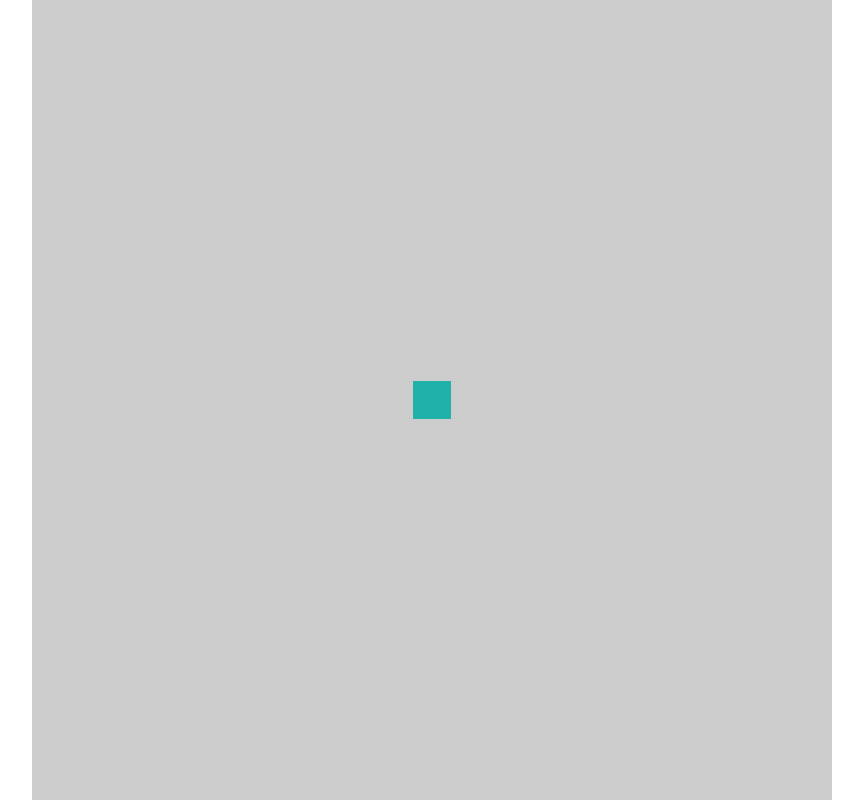
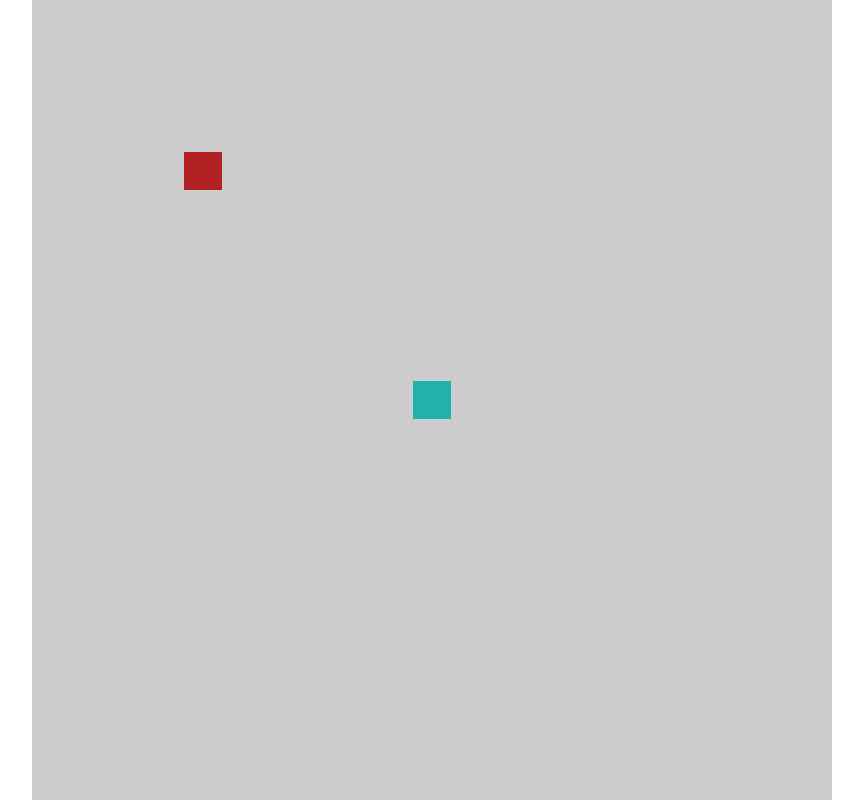
Before and after one commit to gumgumcode/mini-projects, a plain HTML site: page p4-js-snake-game/index.html in a window 1280 px wide. Shown: the whole page, without its empty margins (208-1071 px from the left). Drawn offline with Linux system fonts and the light colour scheme.

Commit message:
add food to the game

```diff
--- /dev/null
+++ b/p4-js-snake-game/modules/food.js
@@ -0,0 +1,12 @@
+let food = { x: 5, y: 5 }
+
+export function update() {
+}
+
+export function draw(gameBoard) {
+    const foodElement = document.createElement('div')
+    foodElement.style.gridRowStart = food.y
+    foodElement.style.gridColumnStart = food.x
+    foodElement.classList.add('food')
+    gameBoard.appendChild(foodElement)
+}
--- a/p4-js-snake-game/modules/game.js
+++ b/p4-js-snake-game/modules/game.js
@@ -1,4 +1,5 @@
 import { SNAKE_SPEED, update as updateSnake, draw as drawSnake } from './snake.js'
+import { update as updateFood, draw as drawFood } from './food.js'
 
 const gameBoard = document.getElementById('game-board')
 let lastRenderTime = 0
@@ -23,9 +24,11 @@ window.requestAnimationFrame(main) // kickstart the recursive animation
 
 function update() {
     updateSnake()
+    updateFood()
 }
 
 function draw() {
     gameBoard.innerHTML = ''
     drawSnake(gameBoard)
+    drawFood(gameBoard)
 }
--- a/p4-js-snake-game/style.css
+++ b/p4-js-snake-game/style.css
@@ -23,6 +23,6 @@ body {
     background-color: lightseagreen;
 }
 
-.body {
+.food {
     background-color: firebrick;
 }
```
